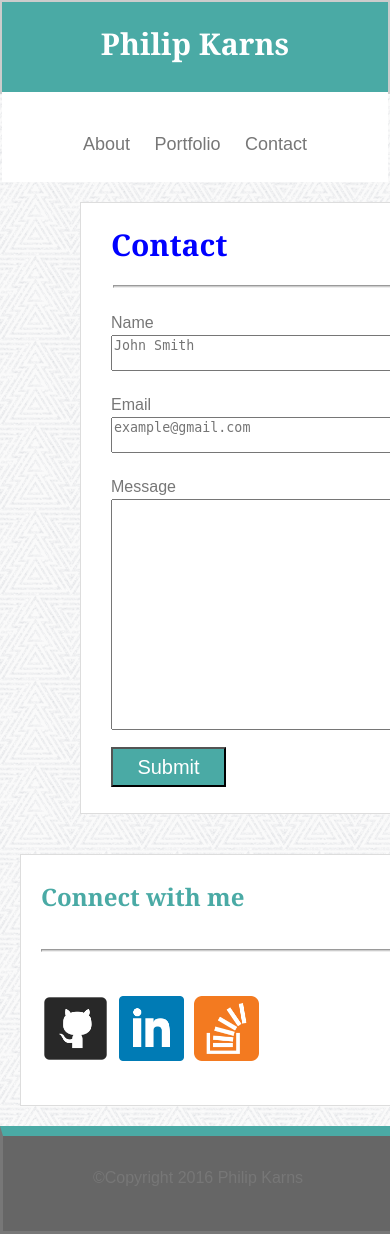
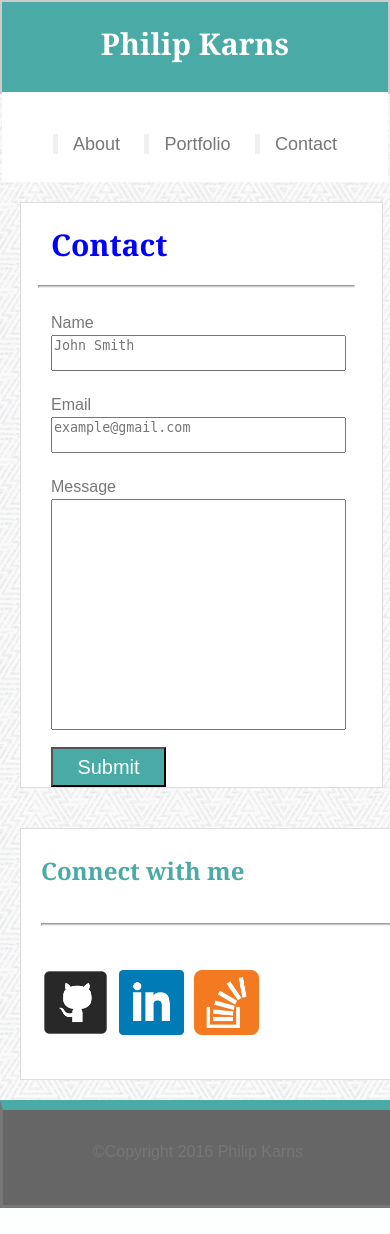
Before and after one commit to PhilipKarns/Responsive-Portfolio, a PHP site: page /contact.html in a window 390 px wide; the page is wider, and only the part inside the window is pictured. After the commit the page ends 1208 px from the top of that part, so only its background shows below. Run offline with PHP 8.4, Linux system fonts and the light colour scheme.

Commit message:
added contact section media queries

```diff
--- a/assets/css2/styles.css
+++ b/assets/css2/styles.css
@@ -54,8 +54,13 @@ nav li a {
 	text-decoration: none;
 	color: #777777;
 	font-size: 18px;
+	border-left: 5px solid #efefef;
+	padding-left: 15px;
 }
 
+nav lii a:first-child {
+	border-left: 0 none;
+}
 
 nav li a:link {
 	color: #77777;
@@ -391,6 +396,17 @@ h1 {
 
 	}
 
+/** CONTACT **/
+	.contact {
+		width: 40%;
+		height: 65%;
+		padding-right: 10px;
+	}
+
+	.name, .email, .message {
+		width: 90%;
+	}
+
 /** PORTFOLIO **/
 
 	.portfolio {
@@ -422,7 +438,14 @@ h1 {
 		top: 1342px;
 	}
 }
+
 @media screen and (max-width: 768px) {
+
+/** HEADER **/
+
+.logo-name {
+	margin-left: 20px;
+}
 
 /** ABOUT **/
 	h2 {
@@ -440,7 +463,8 @@ h1 {
 		width: 90%;
 		height: 65%;
 		padding-right: 10px;
-}
+		margin-left: 20px;
+	}
 
 	.about-paragraph {
 
@@ -457,6 +481,19 @@ h1 {
 
 	.aside-content hr {
 		width: 100%;
+	}
+
+/** CONTACT **/
+
+	.contact {
+		width: 90%;
+		height: auto;
+		padding-right: 10px;
+		margin-left: 20px;
+	}
+
+	.name, .email, .message {
+		width: 90%;
 	}
 
 /** PORTFOLIO **/
```
